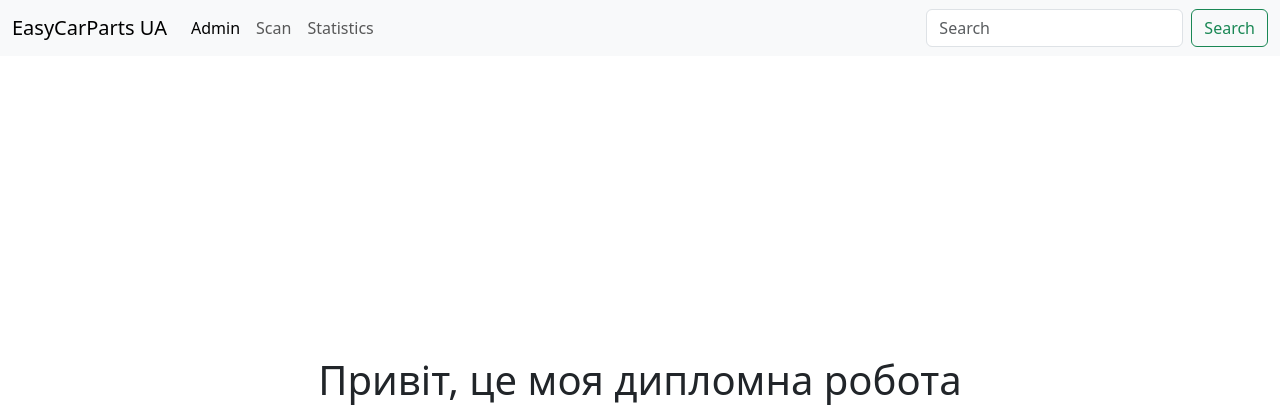
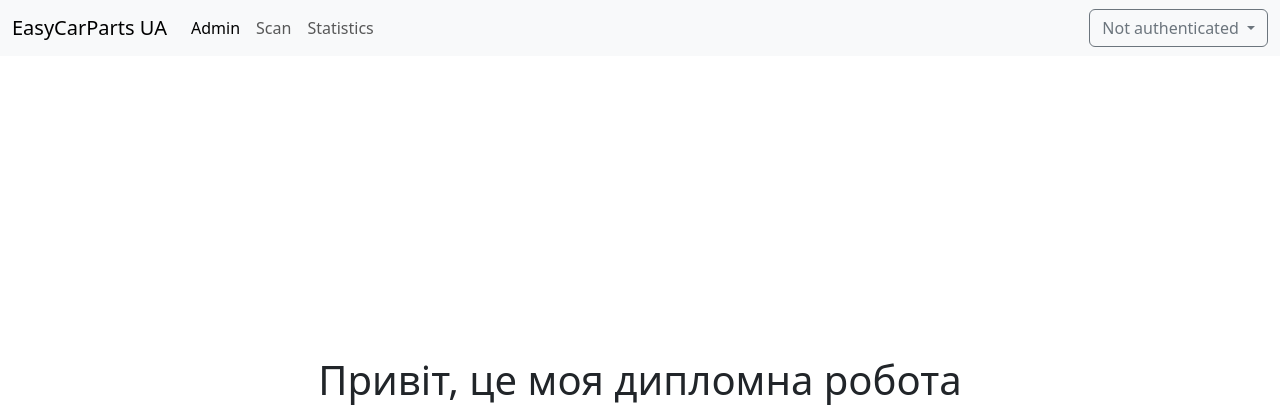
Before and after one commit to MuzykaAndrii/car-parts, a Django app: template templates/index.html in a window 1280 px wide. Shown: the top 420 px of the page. Run offline with Django 4.2, Linux system fonts and the light colour scheme; the template is opened without the code that fills it, so the values that code supplies are empty; some libraries are stand-ins or nearby versions.

Commit message:
created btns for auth

```diff
--- a/templates/layout/_navbar.html
+++ b/templates/layout/_navbar.html
@@ -30,10 +30,24 @@
             <a class="nav-link disabled" aria-disabled="true">Disabled</a>
           </li> -->
         </ul>
-        <form class="d-flex" role="search">
-          <input class="form-control me-2" type="search" placeholder="Search" aria-label="Search">
-          <button class="btn btn-outline-success" type="submit">Search</button>
-        </form>
+        <div class="nav-item dropdown btn btn-outline-secondary ml-3">
+          <a class="nav-link dropdown-toggle" href="#" role="button" data-bs-toggle="dropdown" aria-expanded="false">
+            {% if request.user.is_authenticated %}
+            {{ request.user.username }}
+            {% else %}
+            Not authenticated
+            {% endif %}
+          </a>
+          <ul class="dropdown-menu">
+            {% if request.user.is_authenticated %}
+            <li><a class="dropdown-item" href="{% url 'user:profile' %}">Profile <i class="bi bi-person-fill"></i></a></li>
+            <li><a class="dropdown-item text-danger-emphasis" href="{% url 'auth:logout' %}">Log out <i class="bi bi-box-arrow-left"></i></a></li>
+            {% else %}
+            <li><a class="dropdown-item" href="">Log in</a></li>
+            <li><a class="dropdown-item" href="">Register</a></li>
+            {% endif %}
+          </ul>
+        </div>
       </div>
     </div>
   </nav>
```
